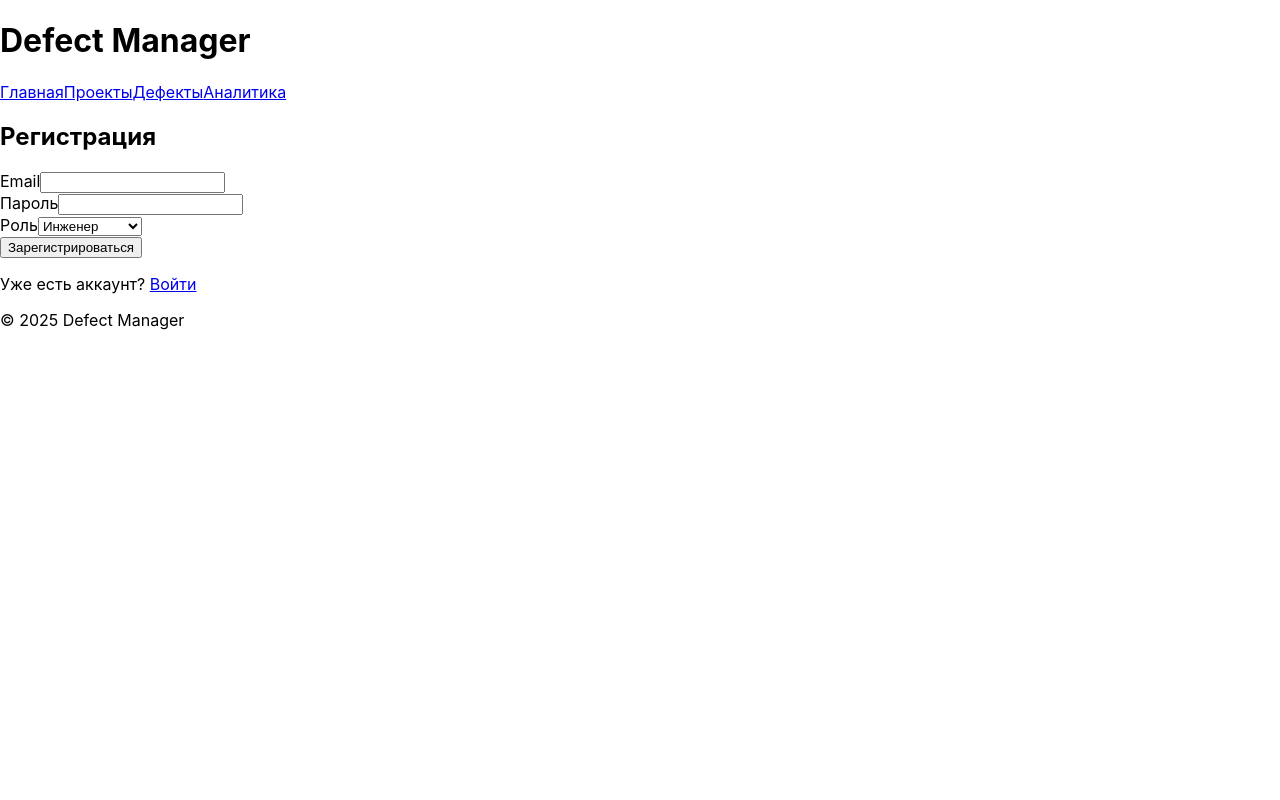
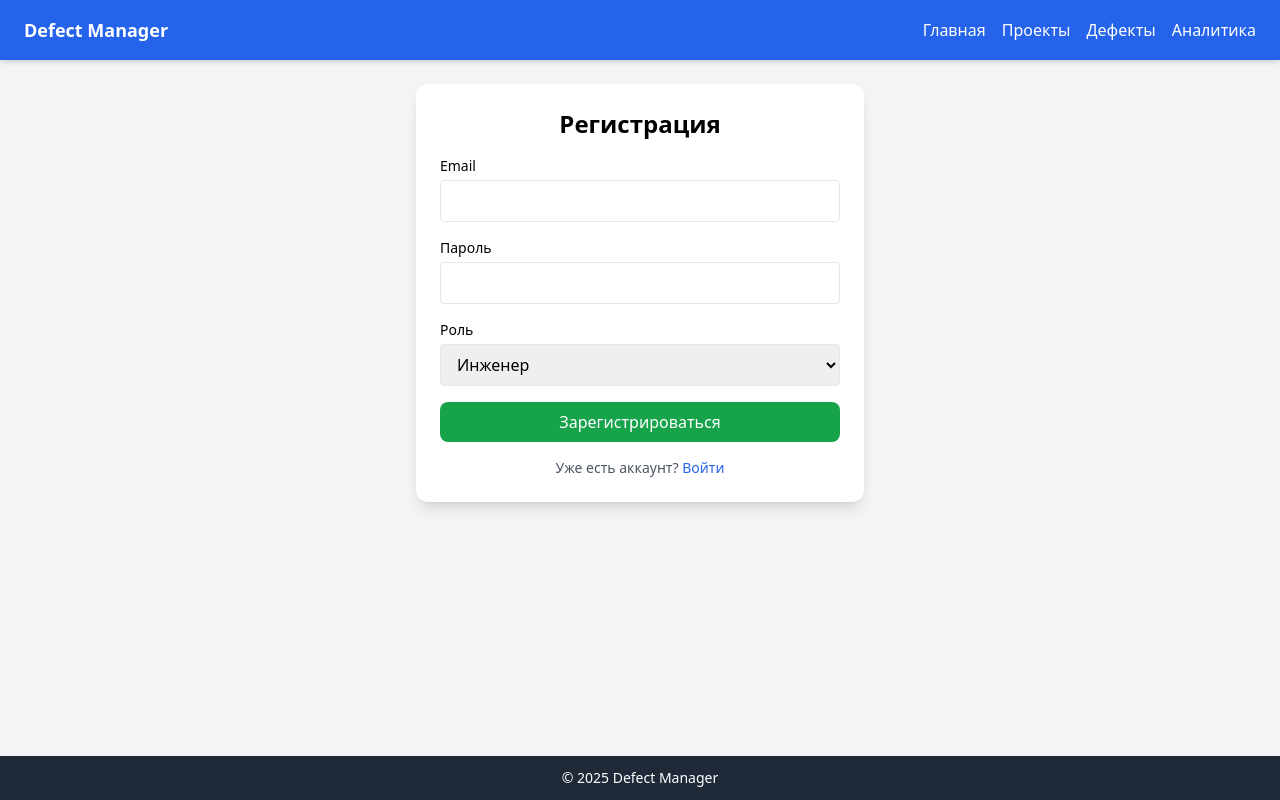
Before and after one commit to Vadim2712/Defect_Manager, a React (Create React App) app in the folder defect-manager/: page /register in a window 1280 px wide. Built offline with nearby package versions, Linux system fonts and the light colour scheme.

Commit message:
Сделан основной каркас проекта (не все файлы захватились в коммит)

```diff
--- a/defect-manager/package.json
+++ b/defect-manager/package.json
@@ -36,5 +36,10 @@
       "last 1 firefox version",
       "last 1 safari version"
     ]
+  },
+  "devDependencies": {
+    "autoprefixer": "^10.4.21",
+    "postcss": "^8.5.6",
+    "tailwindcss": "^3.4.17"
   }
 }
--- /dev/null
+++ b/defect-manager/postcss.config.js
@@ -0,0 +1,6 @@
+module.exports = {
+    plugins: {
+        tailwindcss: {},
+        autoprefixer: {},
+    },
+}
--- a/defect-manager/src/index.css
+++ b/defect-manager/src/index.css
@@ -1,13 +1,3 @@
-body {
-  margin: 0;
-  font-family: -apple-system, BlinkMacSystemFont, 'Segoe UI', 'Roboto', 'Oxygen',
-    'Ubuntu', 'Cantarell', 'Fira Sans', 'Droid Sans', 'Helvetica Neue',
-    sans-serif;
-  -webkit-font-smoothing: antialiased;
-  -moz-osx-font-smoothing: grayscale;
-}
-
-code {
-  font-family: source-code-pro, Menlo, Monaco, Consolas, 'Courier New',
-    monospace;
-}
+@tailwind base;
+@tailwind components;
+@tailwind utilities;
--- a/defect-manager/src/pages/RegisterPage.jsx
+++ b/defect-manager/src/pages/RegisterPage.jsx
@@ -55,7 +55,7 @@
                         >
                             <option value="engineer">Инженер</option>
                             <option value="manager">Менеджер</option>
-                            <option value="tester">Тестировщик</option>
+                            <option value="director">Руководитель</option>
                         </select>
                     </div>
                     <button
--- /dev/null
+++ b/defect-manager/tailwind.config.js
@@ -0,0 +1,8 @@
+/** @type {import('tailwindcss').Config} */
+module.exports = {
+    content: ["./src/**/*.{js,jsx,ts,tsx}"],
+    theme: {
+        extend: {},
+    },
+    plugins: [],
+}
```
Also changed, not shown: 1 other file (tests, documents, lock files or other folders).
